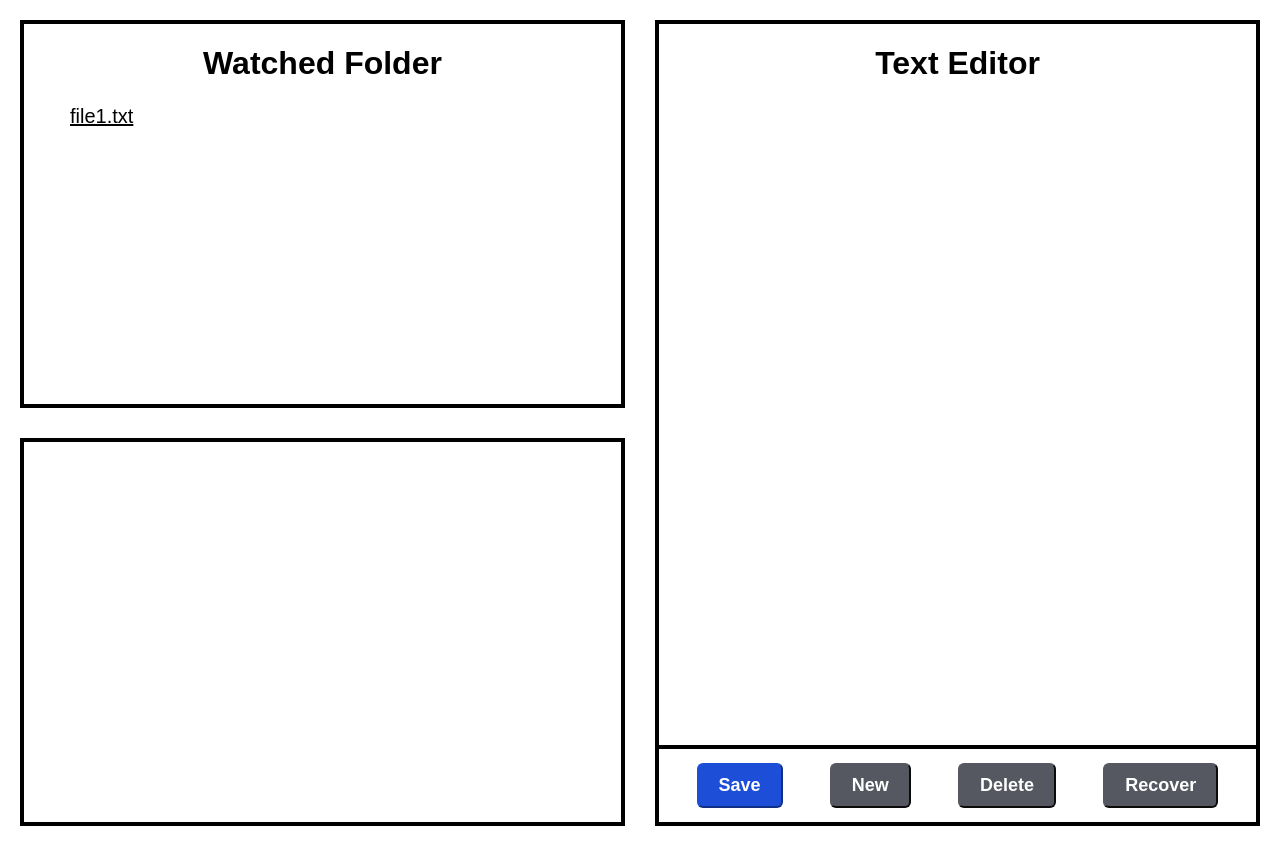
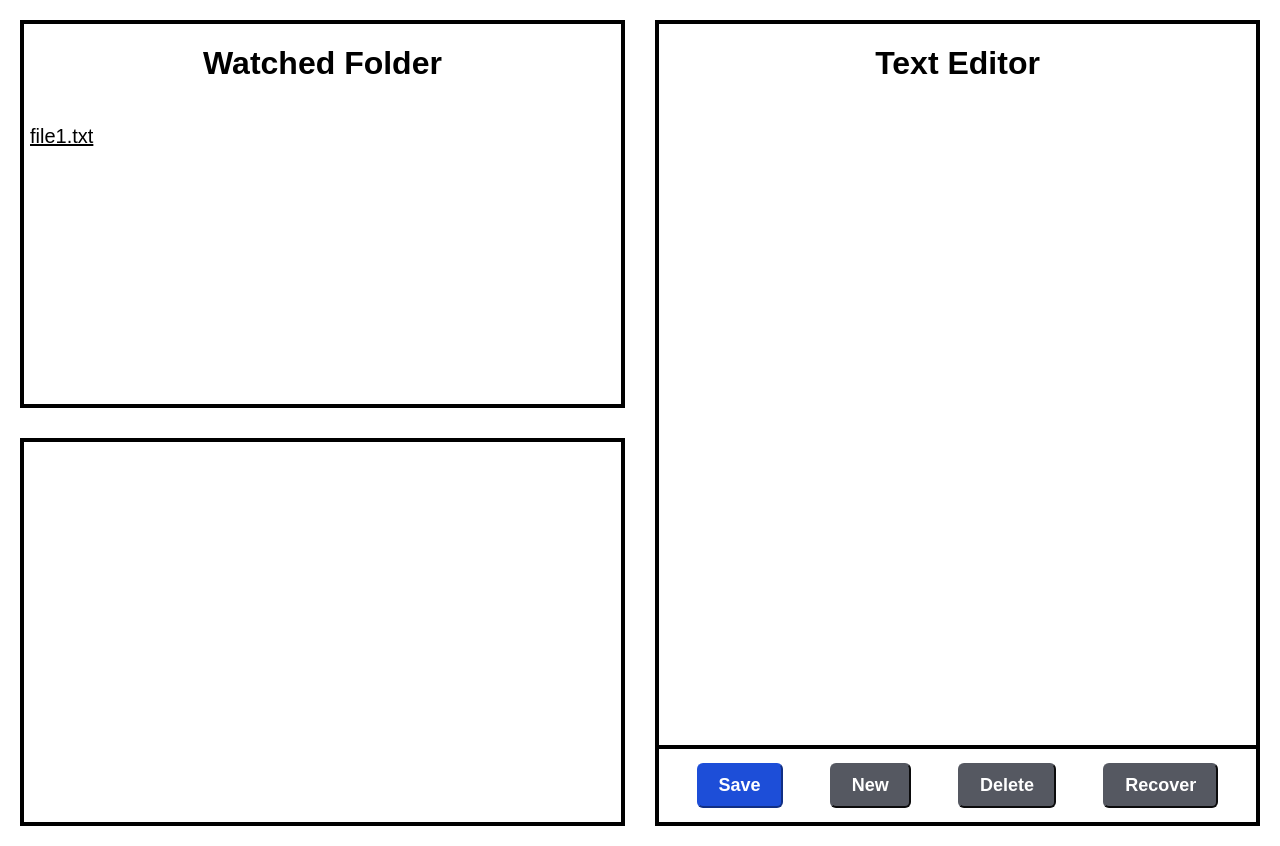
Before and after one commit to jh5287/JR-IC-Journaling-File-System, a React (Create React App) app in the folder app.js/: page / in a window 1280 px wide. Both pictures are taken after a click on the button "New". Built offline with nearby package versions, Linux system fonts and the light colour scheme.

Commit message:
Change structure of file button creation and add current file feature

```diff
--- a/app.js/src/App.js
+++ b/app.js/src/App.js
@@ -1,24 +1,31 @@
 import './styles.css';
 import Editor from './Editor'
 import Watch from './Watch'
-import {useState} from 'react';
+import {useState, useEffect} from 'react';
 
 export default function App() {
   const [files, setFiles] = useState([]);
+  const [currentFile, setCurrentFile] = useState();
+  useEffect (() => {
+
+  }, [files]);
+
   return (
     <div className="body">
     <div className="grid">
 
       <div className="watchedFolder">
         <Watch
-        txtFiles={files}
+        files={files}
+        currentFile={currentFile}
+        setCurrentFile={setCurrentFile}
         />
       </div>
 
       <div className="textEditor">
         <Editor
-        txtFiles={files}
-        setTxtFiles={setFiles}
+        files={files}
+        setFiles={setFiles}
         />
       </div>
 
--- a/app.js/src/Editor.js
+++ b/app.js/src/Editor.js
@@ -1,5 +1,5 @@
 import './styles.css';
-import {useRef, useState} from 'react';
+import {useRef} from 'react';
 function Button({value, onButtonClick}){
 
     return (
@@ -12,36 +12,36 @@ function Button({value, onButtonClick}){
 
 
 
-function Editor({txtFiles, setTxtFiles}){
+function Editor({files, setFiles}){
     const ref = useRef(null);
-
-
 
     function handleClick(value) {
         window.alert(value)
         return console.log(value)
     }
     const handleSaveClick = () => {
-        // 👇️ access textarea value
         window.alert(`You saved: ${ref.current.value}`)
         console.log(ref.current.value);
       };
 
-      const handleDeletClick = () => {
+      const handleDeleteClick = ({files, setFiles}) => {
+        let deleteItem = prompt("Which text file would you like to remove?", "Choose an existing file");
+        deleteItem = Number(deleteItem) - 1;
+        files.splice(deleteItem, 1);
+        const changedFiles = files;
+        setFiles(changedFiles);
+      }
 
-      }
-      const handleNewClick = ({txtFiles}) => {
-        if (txtFiles.length == 10){
-            const sameFiles = [...txtFiles.slice(0, 10)];
-            setTxtFiles(sameFiles)
-        }
-        else{
-            const nextFiles = [...txtFiles.slice(0, txtFiles.length + 1), "file" + (txtFiles.length + 1) + ".txt"];
-            setTxtFiles(nextFiles);
-        }
-
-
-      };
+      const handleNewClick = ({files, setFiles}) => {
+            if (files.length === 10){
+                const sameFiles = files;
+                setFiles(sameFiles)
+            }
+            else{
+                const nextFiles = [...files.slice(0, files.length + 1), "file" + (files.length + 1) + ".txt"];
+                setFiles(nextFiles);
+            }
+        };
     return (
          <div className="editorContainer">
             <h1>Text Editor</h1>
@@ -50,8 +50,8 @@ function Editor({txtFiles, setTxtFiles}){
             />
             <footer>
                 <Button value={'Save'} onButtonClick={handleSaveClick}/>
-                <Button value={'New'} onButtonClick={() => handleNewClick({txtFiles, setTxtFiles})}/>
-                <Button value={'Delete'} onButtonClick={handleDeletClick}/>
+                <Button value={'New'} onButtonClick={() => handleNewClick({files, setFiles})}/>
+                <Button value={'Delete'} onButtonClick={() => handleDeleteClick({files, setFiles})}/>
                 <Button value={'Recover'} onButtonClick={() => handleClick('Recover')}/>
             </footer>
 
--- a/app.js/src/Watch.js
+++ b/app.js/src/Watch.js
@@ -1,28 +1,46 @@
 import './styles.css';
 import React, {useState} from 'react';
 
+function FileButtons({name, onButtonClick}) {
+    return(
+            <button onClick={onButtonClick}>{name}</button>
+        )
+};
 
-function FileButtons({txtFiles}) {
-      const addedFiles = txtFiles.map( (val, index) => {
-          let description = val
+
+
+function FileList({files, setCurrentFile}) {
+    const changeCurrentFile = ({name, setCurrentFile}) => {
+        //const someFile = files[0]
+        setCurrentFile(name);
+        console.log("current file: ", name);
+    }
+      const addedFiles = files.map( (val, index) => {
+          let name = val;
           return(
-              <li key={index}>
-                  <button>{description}</button>
-              </li>)
+              <FileButtons
+                key={index}
+                name={name}
+                onButtonClick={() => changeCurrentFile({name, setCurrentFile})}
+              />)
           });
     return (
-        <ul>{addedFiles}</ul>
+        <div>{addedFiles}</div>
     );
 }
 
-function Watch({txtFiles}){
+
+
+function Watch({files, setCurrentFile}){
+    //const [myFiles, setMyFiles] = useState([files])
 
     return(
         <div className='watchContainer'>
             <h1>Watched Folder</h1>
             <div className='fileList'>
-                <FileButtons
-                txtFiles={txtFiles}
+                <FileList
+                files={files}
+                setCurrentFile={setCurrentFile}
                 />
             </div>
         </div>
--- a/app.js/src/styles.css
+++ b/app.js/src/styles.css
@@ -39,7 +39,7 @@
   height: 300px;
 }
 
-.fileList > ul {
+.fileList > div {
   display: flex;
   flex-wrap: wrap;
   gap: 30px;
@@ -47,7 +47,7 @@
   padding-right: 40px;
 }
 
-.fileList > ul > li > button {
+.fileList > div > button {
   background-color: white;
   border: none;
   color: black;
@@ -55,9 +55,10 @@
   text-decoration: underline;
   display: inline-block;
   font-size: 20px;
+  margin: 20px 0 10px 0;
 }
 
-.fileList > ul > li > button:hover {
+.fileList > div > button:hover {
   color: gray;
 }
 
```
